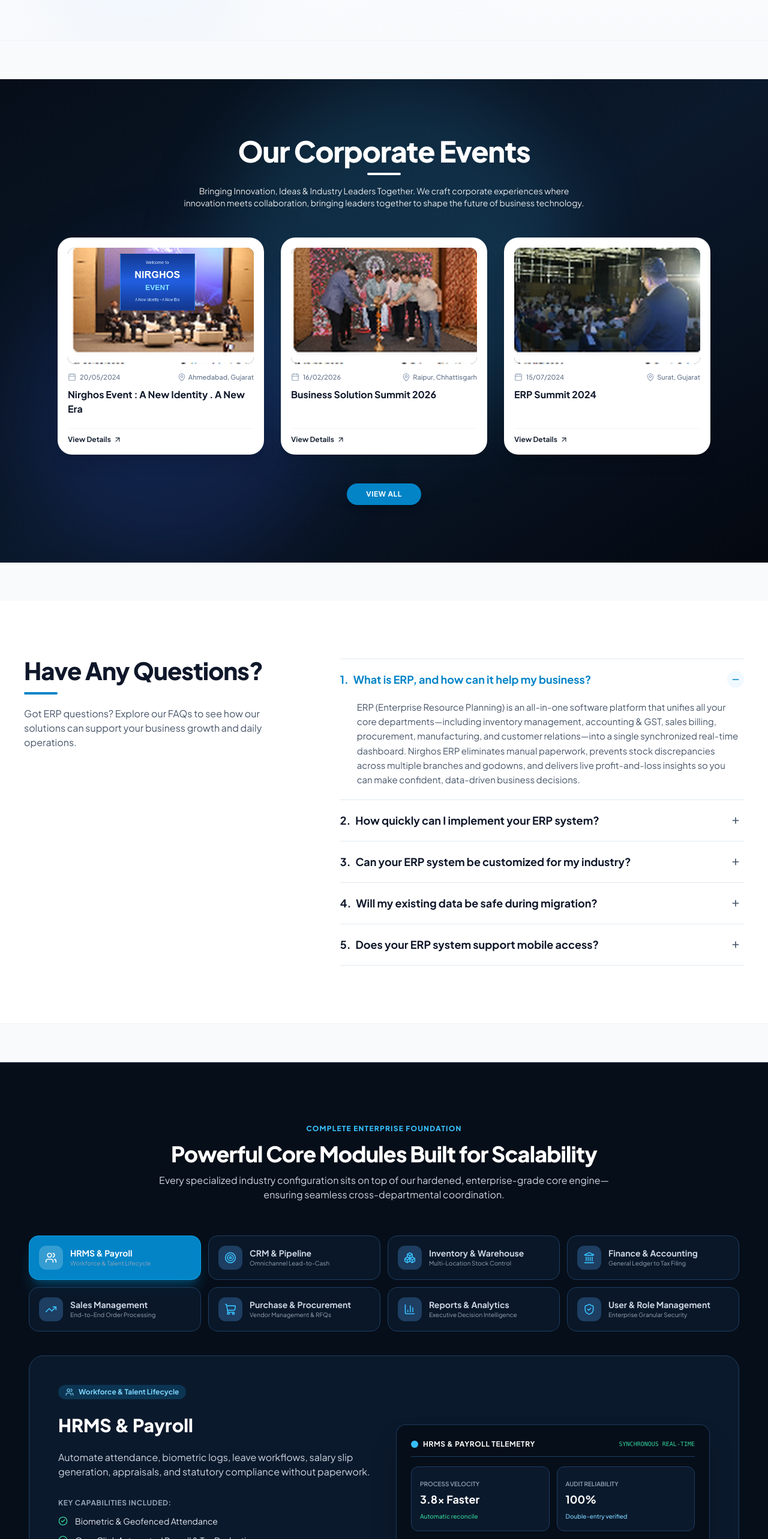
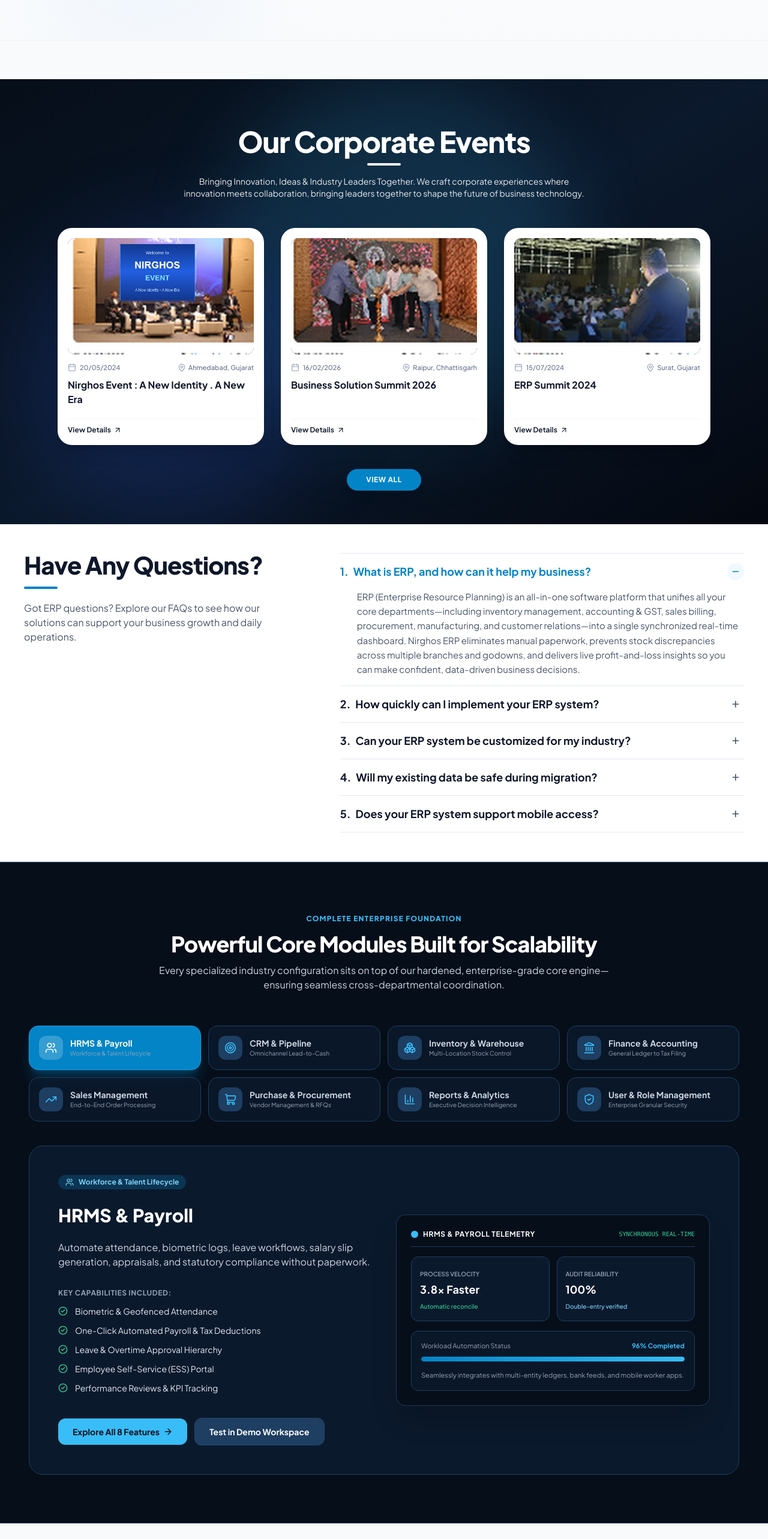
Before and after one commit to bhardakuldip0107-cell/nirghos-erp, a React (Vite) app: page / in a window 1280 px wide. Shown: the part 8260-10826 px from the top of the page at 60% size. Built offline with nearby package versions, Linux system fonts and the light colour scheme.

Commit message:
fix(home): reduce excessive top and bottom spacing around Have Any Questions FAQ section

```diff
--- a/src/pages/Home/Home.jsx
+++ b/src/pages/Home/Home.jsx
@@ -2132,7 +2132,7 @@ export const Home = () => {
       {/* ========================================================================= */}
       {/* 10. OUR CORPORATE EVENTS SECTION (EXACT MATCH TO USER SCREENSHOT)          */}
       {/* ========================================================================= */}
-      <section id="corporate-events-section" className="py-16 sm:py-20 lg:py-24 bg-gradient-to-br from-[#060e19] via-[#0B192C] to-[#040810] text-white relative overflow-hidden">
+      <section id="corporate-events-section" className="pt-14 sm:pt-16 lg:pt-20 pb-10 sm:pb-12 lg:pb-14 bg-gradient-to-br from-[#060e19] via-[#0B192C] to-[#040810] text-white relative overflow-hidden">
         {/* Subtle radial ambient glows */}
         <div className="absolute top-0 right-1/4 w-[600px] h-[600px] bg-sky-400/15 rounded-full blur-3xl pointer-events-none"></div>
         <div className="absolute bottom-0 left-10 w-[500px] h-[500px] bg-blue-900/30 rounded-full blur-3xl pointer-events-none"></div>
@@ -2197,7 +2197,7 @@ export const Home = () => {
           </div>
 
           {/* Centered Orange "View All" Button */}
-          <div className="mt-10 sm:mt-12 flex justify-center">
+          <div className="mt-8 sm:mt-10 flex justify-center">
             <Link
               to="/events"
               className="px-8 py-2.5 rounded-full bg-[#0284c7] hover:bg-[#0369a1] text-white font-bold text-xs uppercase tracking-wider shadow-lg hover:shadow-xl transition-all duration-200 cursor-pointer inline-flex items-center gap-2"
@@ -2211,7 +2211,7 @@ export const Home = () => {
       {/* ========================================================================= */}
       {/* HAVE ANY QUESTIONS? (FAQ ACCORDION SECTION - 100% NIRGHOS DETAILS)       */}
       {/* ========================================================================= */}
-      <section id="faq-section" className="py-16 sm:py-20 lg:py-24 bg-white border-b border-slate-100 relative overflow-hidden">
+      <section id="faq-section" className="!mt-0 py-8 sm:py-10 lg:py-12 bg-white border-b border-slate-100 relative overflow-hidden">
         <div className="max-w-[1400px] mx-auto px-4 sm:px-6 lg:px-10">
           <div className="grid grid-cols-1 lg:grid-cols-12 gap-10 lg:gap-16 items-start">
 
@@ -2236,7 +2236,7 @@ export const Home = () => {
                       <button
                         type="button"
                         onClick={() => toggleFaq(idx)}
-                        className="w-full py-5 flex items-center justify-between text-left group transition-colors focus:outline-none"
+                        className="w-full py-3.5 sm:py-4 flex items-center justify-between text-left group transition-colors focus:outline-none"
                       >
                         <span className={`text-base sm:text-lg font-bold pr-4 flex items-baseline gap-2 transition-colors ${
                           isOpen ? 'text-[#0284c7]' : 'text-slate-900 group-hover:text-[#0284c7]'
@@ -2260,7 +2260,7 @@ export const Home = () => {
                       {/* Accordion Answer Content */}
                       <div
                         className={`overflow-hidden transition-all duration-300 ease-in-out ${
-                          isOpen ? 'max-h-96 pb-5 opacity-100' : 'max-h-0 pb-0 opacity-0'
+                          isOpen ? 'max-h-96 pb-3.5 opacity-100' : 'max-h-0 pb-0 opacity-0'
                         }`}
                       >
                         <p className="text-slate-600 text-sm sm:text-[15px] leading-relaxed pl-6 sm:pl-7 pr-2">
@@ -2279,7 +2279,7 @@ export const Home = () => {
 
 
       {/* 3. CORE ERP FEATURES SECTION */}
-      <section id="features-section" className="bg-navy-950 text-white py-24 border-y border-navy-800 relative">
+      <section id="features-section" className="!mt-0 bg-navy-950 text-white py-16 sm:py-20 lg:py-20 border-y border-navy-800 relative">
         <div className="max-w-[1600px] mx-auto px-4 sm:px-6 lg:px-10 xl:px-12">
 
           <div className="text-center max-w-3xl mx-auto space-y-3 mb-14">
```
